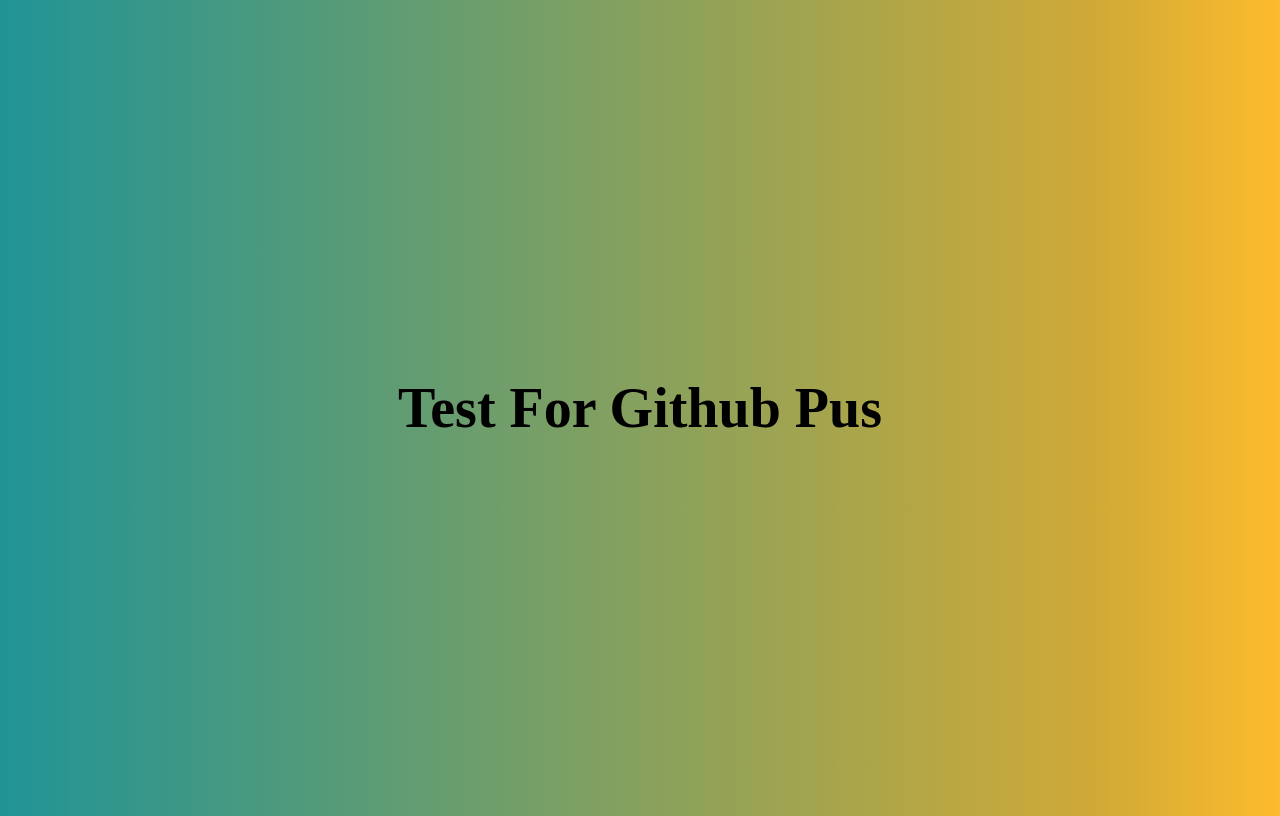
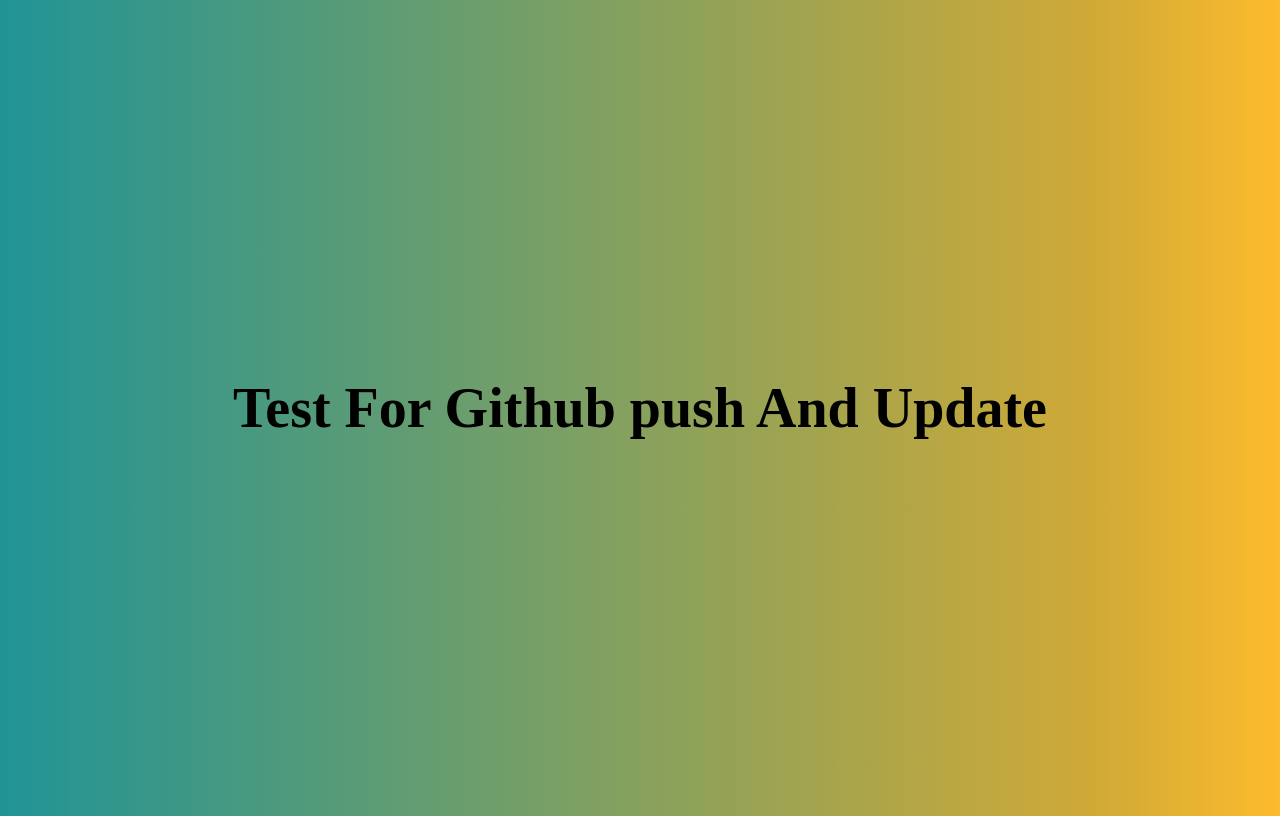
Before and after one commit to SalmanBhagat/test10, a plain HTML site: page index.html in a window 1280 px wide. Drawn offline with Linux system fonts and the light colour scheme.

Commit message:
updated something

```diff
--- a/index.html
+++ b/index.html
@@ -24,6 +24,6 @@
     </style>
   </head>
   <body>
-    <h1>Test For Github Pus</h1>
+    <h1>Test For Github push And Update</h1>
   </body>
 </html>
```
